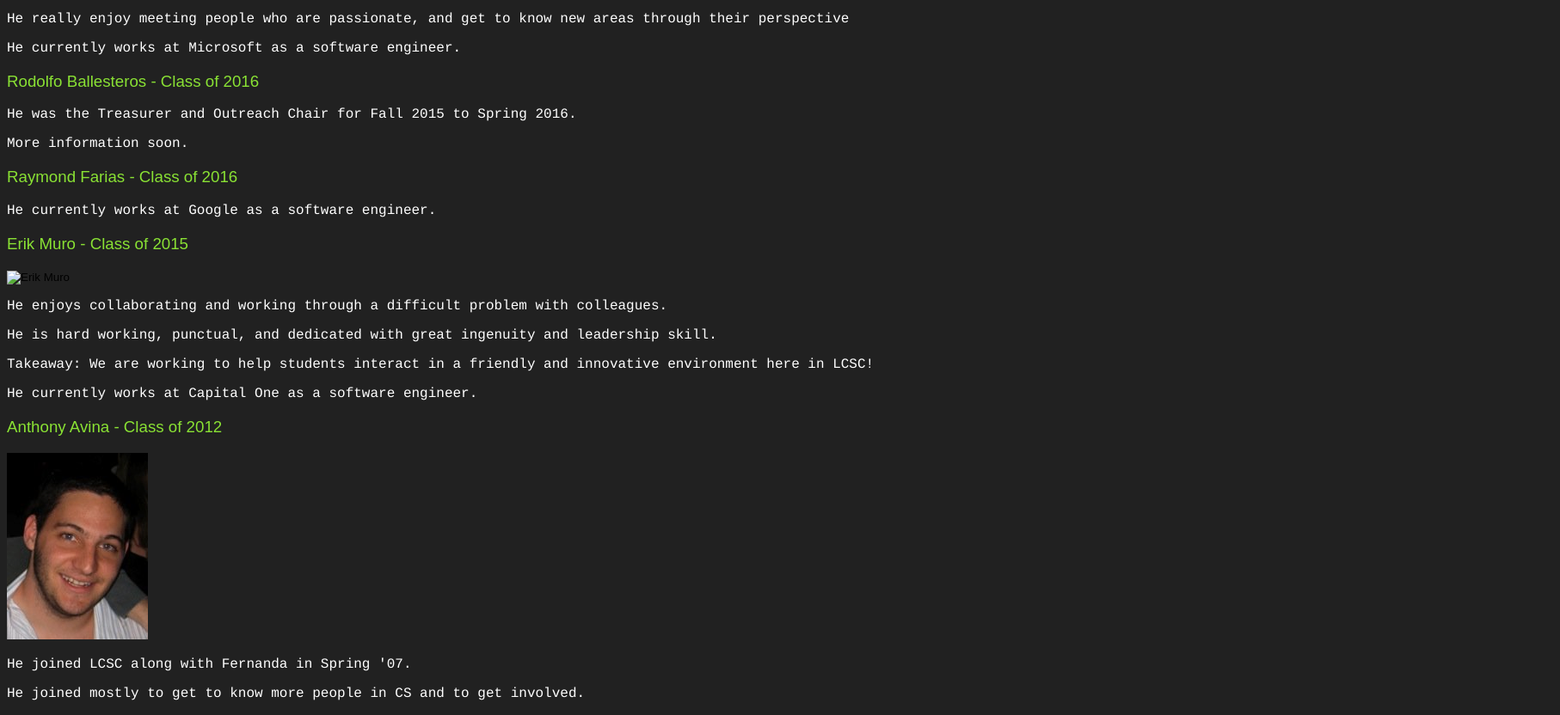
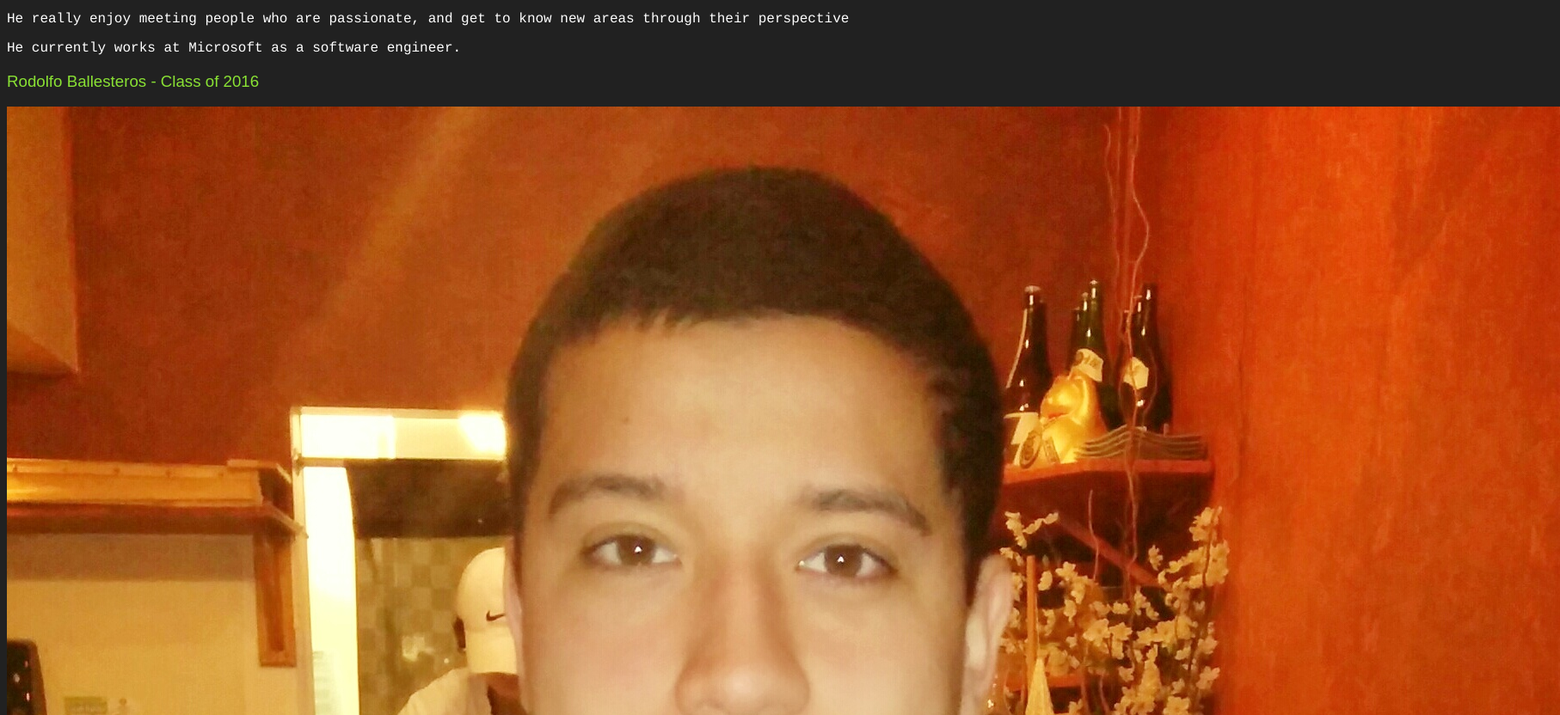
Before and after one commit to EriqLu/LxCS-Website, a website: page alumni/index.html in a window 1280 px wide. Shown: the part 1968-2800 px from the top of the page at 86% size, 1814 px wide, since content can reach past the window. Drawn offline with Linux system fonts and the light colour scheme; files whose address does not match are found by name; a web font is replaced by a local one.

Commit message:
New changes

```diff
--- a/alumni/index.html
+++ b/alumni/index.html
@@ -90,13 +90,13 @@
 					<p> More information soon. </p>
 
 				<h3> Gaston Leandro Gerchko - Class of 2016 </h3>
-				<input type="image" src="..assets/alumni/gaston.png" alt="Gaston Leandro Gerchko">
+				<input type="image" src="..assets/img/alumni/gaston.png" alt="Gaston Leandro Gerchko">
 					<p> His interests involve machine learning, and theory (algorithms and math). </p>
 					<p> He really enjoy meeting people who are passionate, and get to know new areas through their perspective </p>
 					<p> He currently works at Microsoft as a software engineer. </p>
 
 				<h3> Rodolfo Ballesteros - Class of 2016 </h3>
-				<nput type="image" src="..assets/alumni/rodolfo-ball.png" alt="Rodolfo Ballesteros">
+				<input type="image" src="..assets/img/alumni/rodolfo-ball.png" alt="Rodolfo Ballesteros">
 					<p> He was the Treasurer and Outreach Chair for Fall 2015 to Spring 2016. </p>
 					<p> More information soon. </p>
 
@@ -104,14 +104,14 @@
 					<p> He currently works at Google as a software engineer. </p>
 
 				<h3> Erik Muro - Class of 2015 </h3>
-				<input type="image" src"..assets/alumni/erik-muro.png" alt="Erik Muro">
+				<input type="image" src"..assets/img/alumni/erik-muro.png" alt="Erik Muro">
 					<p> He enjoys collaborating and working through a difficult problem with colleagues. </p>
 					<p> He is hard working, punctual, and dedicated with great ingenuity and leadership skill. </p>
 					<p> Takeaway: We are working to help students interact in a friendly and innovative environment here in LCSC! </p>
 					<p> He currently  works at Capital One as a software engineer. </p>
 
 				<h3> Anthony Avina - Class of 2012 </h3>
-				<input type="image" src="..assets/alumni/anthony-avina.png" alt="Anthony Avina">
+				<input type="image" src="..assets/img/alumni/anthony-avina.png" alt="Anthony Avina">
 					<p> He joined LCSC along with Fernanda in Spring '07. </p>
 					<p> He joined mostly to get to know more people in CS and to get involved. </p>
 					<p> He is proud to be able to see more Latino/a students enroll in Computer Science. </p>
@@ -120,7 +120,7 @@
 					<p> More information about her position and the industry he works at soon. </p>
 
 				<h3> Alba J. Rico - Class of 2011 </h3>
-				<input type="image" src"..assets/alumni/alba-rico.png" alt="Alba J. Rico">
+				<input type="image" src"..assets/img/alumni/alba-rico.png" alt="Alba J. Rico">
 					<p> Her concentration is in Databases and she was the Secretary for the Spring 2011. </p>
 					<p> She joined the Latinx Computer Science Club to motivate more Latino and minority students to join Computer Science and increase the number of Latinos in the department. </p>
 					<p> She really enjoyed her experience as Secretary and she wish she could have applied for a officer position long time ago so she could have contributed much more. </p>
@@ -129,7 +129,7 @@
 					<p> More information about her postion and industry she works at soon. </p>
 
 				<h3> Fernanda Mendes - Class of 2010 </h3>
-				<input type="image" src="..assets/alumni/fernanda-mendes.png" alt="Fernanda Mendes">
+				<input type="image" src="..assets/img/alumni/fernanda-mendes.png" alt="Fernanda Mendes">
 					<p> My specialization is in Human-Computer Interaction.
 					<p> He as the President of LCSC for Fall'08 to Spring '09.</p>
 					<p> He has been in the Latino/a Computer Science club since it was founded in the Spring of 2007.  </p>
```
